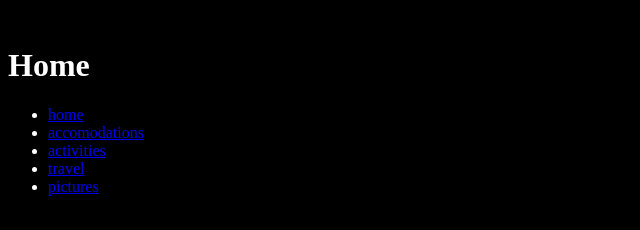
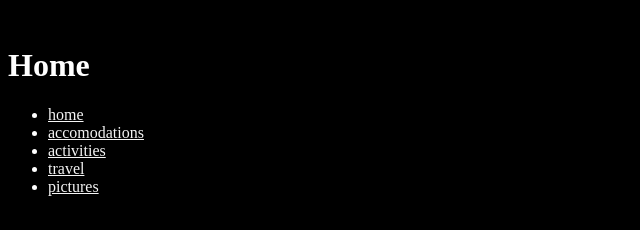
Before and after one commit to karenfreemansmith/LHP-IntroWk1-PrivateResort, a plain HTML site: page index.html in a window 1280 px wide. Shown: the whole page, without its empty margins (0-640 px from the left). Drawn offline with Linux system fonts and the light colour scheme.

Commit message:
add css2 changes

```diff
--- a/css/style.css
+++ b/css/style.css
@@ -2,3 +2,7 @@ body {
   background: black;
   color: white;
 }
+
+a {
+  color: #f5f5f5;
+}
```
